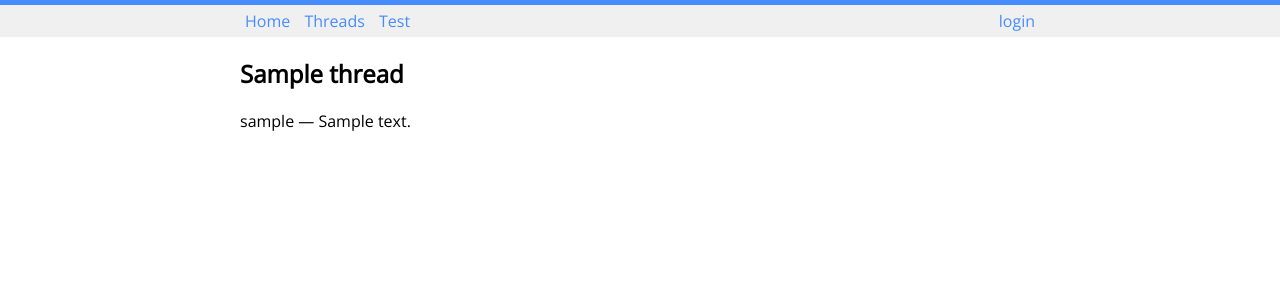
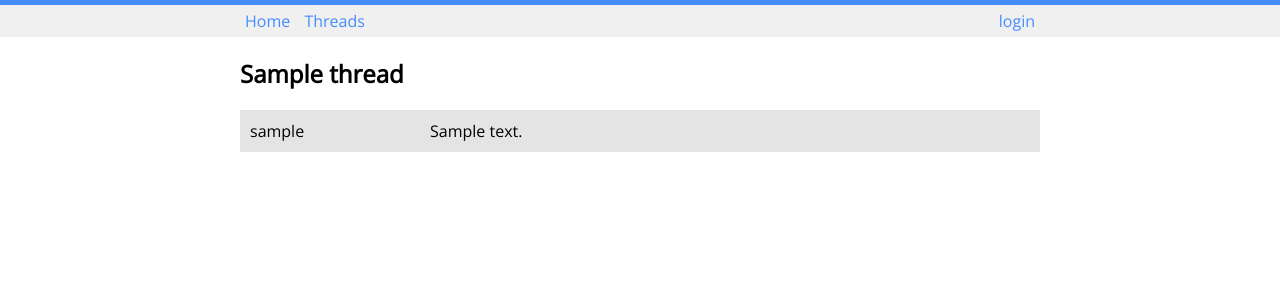
Before and after one commit to kjarosh/python-django, a Django app: page /threads/1 in a window 1280 px wide. Shown: the top 300 px of the page. Run offline with Django 3.2, Linux system fonts and the light colour scheme; tables that the repository leaves empty hold one stand-in row (values such as "Sample post").

Commit message:
Add error handling, better thread rendering

```diff
--- a/core/views.py
+++ b/core/views.py
@@ -10,6 +10,10 @@ from django.shortcuts import render, redirect, reverse
 
 from core.apps import CoreConfig
 from core.models import Thread, Post, Section
+
+
+def render_error(request, error):
+    return render(request, 'error-page.html', { 'error': error }, status=400)
 
 
 def get_active_thread_list(thread_from, thread_to, sectionid=None):
@@ -41,7 +45,7 @@ def index(request):
         })
 
     context = {
-        'activethreads': get_active_thread_list(0, 10),
+        'activethreads': get_active_thread_list(0, 5),
         'sections': sections
     }
 
@@ -56,11 +60,11 @@ def post(request):
     try:
         tid = int(request.POST.get('tid'))
     except:
-        return HttpResponse('no thread id supplied')
+        return render_error(request, 'No thread id supplied')
 
     content = request.POST.get('content')
-    if content is None:
-        return HttpResponse('no content supplied')
+    if not content:
+        return render_error(request, 'No content supplied')
 
     thread = Thread.objects.get(id=tid)
     post = Post(thread=thread, content=content, author=current_user)
@@ -74,7 +78,7 @@ def newthread(request):
     def default_post_page():
         sectionid = request.GET.get('sid')
         if sectionid is None:
-            return HttpResponse('no section id supplied')
+            return render_error(request, 'No section id supplied')
 
         return render(request, 'newthread.html', {
             'sectionid': sectionid
@@ -91,7 +95,10 @@ def newthread(request):
 
     title = request.POST.get('title')
     content = request.POST.get('content')
-    if content is None or title is None:
+    if content == '' or title == '':
+        return render_error(request, 'No title or content supplied')
+
+    if not content or not title:
         return default_post_page()
 
     try:
@@ -114,14 +121,23 @@ def newthread(request):
 
 def threads(request):
     try:
-        page = int(request.GET.get('page', '0'))
+        section = Section.objects.get(id=request.GET.get('sid'))
     except:
-        raise Http404
+        section = None
+
+    page = int(request.GET.get('page', '0'))
 
     thread_from = page * CoreConfig.threads_per_page
     thread_to = thread_from + CoreConfig.threads_per_page
 
-    context = { 'threads': get_active_thread_list(thread_from, thread_to) }
+    context = {
+        'threads': get_active_thread_list(
+            thread_from,
+            thread_to,
+            section.id if section else None
+        ),
+        'section': section
+    }
 
     return render(request, 'threads.html', context)
 
--- a/static/main.css
+++ b/static/main.css
@@ -1,6 +1,7 @@
 @charset "UTF-8";
 @import url('https://fonts.googleapis.com/css?family=Open+Sans');
 @import url('decorations.css');
+@import url('thread.css');
 
 :root {
     --color-accent: rgb(70, 140, 252);
@@ -74,3 +75,15 @@ a:hover {
 .right-op {
 	text-align: right;
 }
+
+.footer {
+	height: 40px;
+	width: 100%;
+}
+
+.error {
+	color: red;
+	font-size: 1.2em;
+	text-align: center;
+	margin: 40px;
+}
--- /dev/null
+++ b/static/thread.css
@@ -0,0 +1,30 @@
+.thread-post {
+	display: flex;
+	flex-direction: row;
+	flex-wrap: nowrap;
+	justify-content: flex-start;
+	align-items: flex-start;
+}
+
+.post-author {
+	order: 0;
+	width: 20%;
+}
+
+.post-content {
+	order: 1;
+}
+
+
+.post-author, .post-content {
+	padding: 10px;
+}
+
+.thread-post:nth-child(even) {
+	background-color: var(--color-secondary);
+	filter: brightness(95%);
+}
+
+.thread-post:nth-child(odd) {
+	background-color: var(--color-secondary);
+}
--- a/templates/base.html
+++ b/templates/base.html
@@ -14,7 +14,6 @@
 				<ul class="links">
 					<li><a href="/">Home</a></li>
 					<li><a href="/threads/">Threads</a></li>
-					<li><a href="/test/">Test</a></li>
 				</ul>
 
 				<div class="login-info">
@@ -33,6 +32,8 @@
     	{% block content %}{% endblock %}
     </div>
 
+    <div class="footer"></div>
+
     <!-- {% debug %} -->
 </body>
 </html>
--- /dev/null
+++ b/templates/error-page.html
@@ -0,0 +1,6 @@
+{% extends 'base.html' %}
+{% block title %}Error{% endblock %}
+
+{% block content %}
+	<div class="error">{{ error }}</div>
+{% endblock %}
--- a/templates/index.html
+++ b/templates/index.html
@@ -2,7 +2,7 @@
 {% block title %}Index{% endblock %}
 
 {% block content %}
-	<h4 class="section-name">Active Threads</h4>
+	<h3 class="section-name">Active Threads</h3>
 	<table class="thread-list">
 		{% if activethreads %}
 			<tr class="thread-entry-head"><th>Title</th><th>Author</th></tr>
@@ -17,6 +17,9 @@
 			No threads.
 		{% endfor %}
 	</table>
+	<div class="right-op">
+		<a href="/threads/">See more &rarr;</a>
+	</div>
 
 	{% for section in sections %}
 		<h3 class="section-name">{{ section.name }}
--- a/templates/thread.html
+++ b/templates/thread.html
@@ -1,15 +1,22 @@
 {% extends 'base.html' %}
-{% block title %}{{ thread_title }} &ndash; Forum{% endblock %}
+{% block title %}{{ thread.title }} &ndash; Forum{% endblock %}
 
 {% block content %}
 	<h2>{{ thread.title }}</h2>
 	{% for post in posts %}
-		{{ post.author.username }} &mdash; {{ post.content }} <br/>
+		<div class="thread-post">
+			<div class="post-author">
+				{{ post.author.username }}
+			</div>
+			<div class="post-content">
+				{{ post.content }}
+			</div>
+		</div>
 	{% endfor %}
 
 	{% if user.is_authenticated %}
 		<h5>Response</h5>
-		<form action="/post/?next={{ request.path }}" method="post" >
+		<form action="/post/?next={{ request.path }}" method="post">
 			{% csrf_token %}
 			<input type="hidden" name="tid" value="{{ thread.id }}"/>
 			<textarea name="content" placeholder="Content"></textarea>
```
Also changed, not shown: templates/threads.html (+8 -1 lines).
